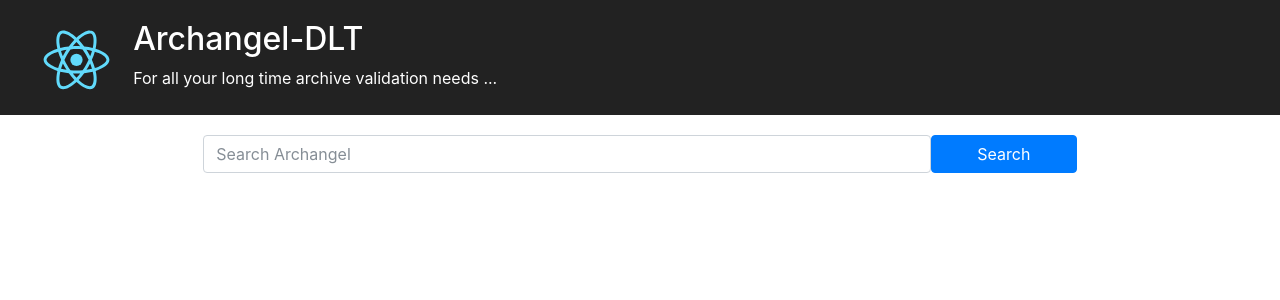
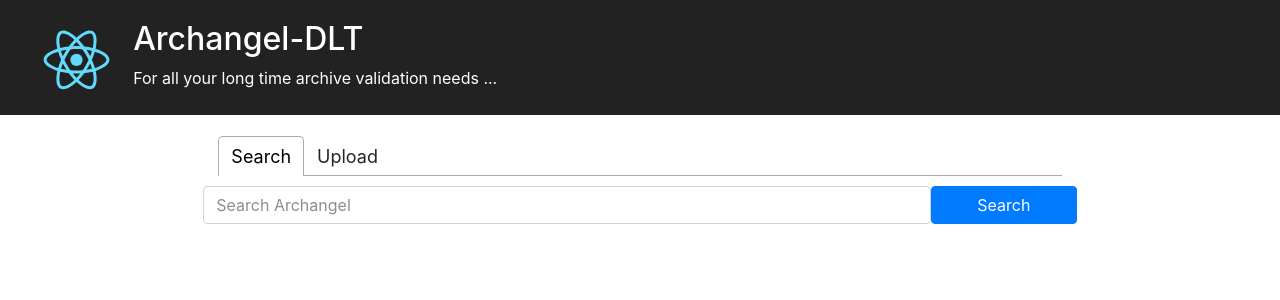
Before and after one commit to archangel-dlt/archangel-web, a React (Create React App) app: page / in a window 1280 px wide. Shown: the top 300 px of the page. Built offline with nearby package versions, Linux system fonts and the light colour scheme.

Commit message:
Start work on upload

```diff
--- a/package.json
+++ b/package.json
@@ -6,6 +6,7 @@
     "react": "^16.1.1",
     "react-dom": "^16.1.1",
     "react-scripts": "1.0.17",
+    "react-tabs": "^2.1.1",
     "unirest": "^0.5.1"
   },
   "scripts": {
--- a/src/App.js
+++ b/src/App.js
@@ -2,11 +2,33 @@ import React, { Component } from 'react';
 import logo from './logo.svg';
 import './App.css';
 import './bootstrap/css/bootstrap.css'
-import Search from './Search'
+import { Tab, Tabs, TabList, TabPanel } from 'react-tabs';
+import 'react-tabs/style/react-tabs.css';
+
+import Search from './components/Search'
 
 import GuardtimeV2 from './driver/Guardtime'
 
 const driver = new GuardtimeV2('username', 'password');
+
+class Body extends Component {
+  render() {
+    return (
+      <Tabs>
+        <TabList>
+          <Tab>Search</Tab>
+          <Tab>Upload</Tab>
+        </TabList>
+        <TabPanel>
+          <Search driver={driver}/>
+        </TabPanel>
+        <TabPanel>
+          <p>Upload goes here</p>
+        </TabPanel>
+      </Tabs>
+    )
+  }
+}
 
 class App extends Component {
   render() {
@@ -20,7 +42,7 @@ class App extends Component {
         <div className="App-body row">
           <div className="col-md-2"/>
           <div className="col-md-8">
-            <Search driver={driver}/>
+            <Body/>
           </div>
           <div className="col-md-2"/>
         </div>
```
Also changed, not shown: src/components/Search.js (renamed from src/Search.js), 1 other file (tests, documents, lock files or other folders).
